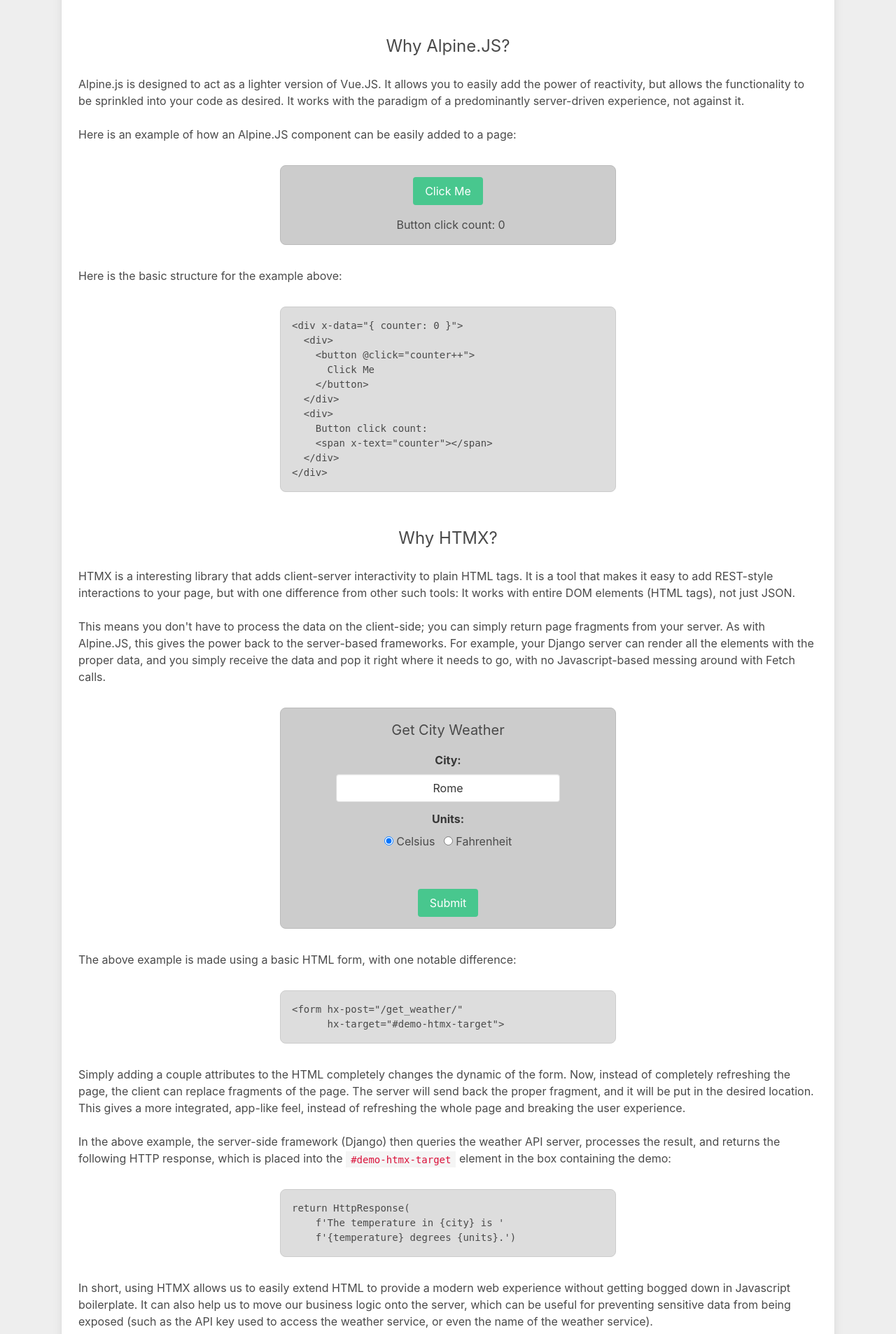
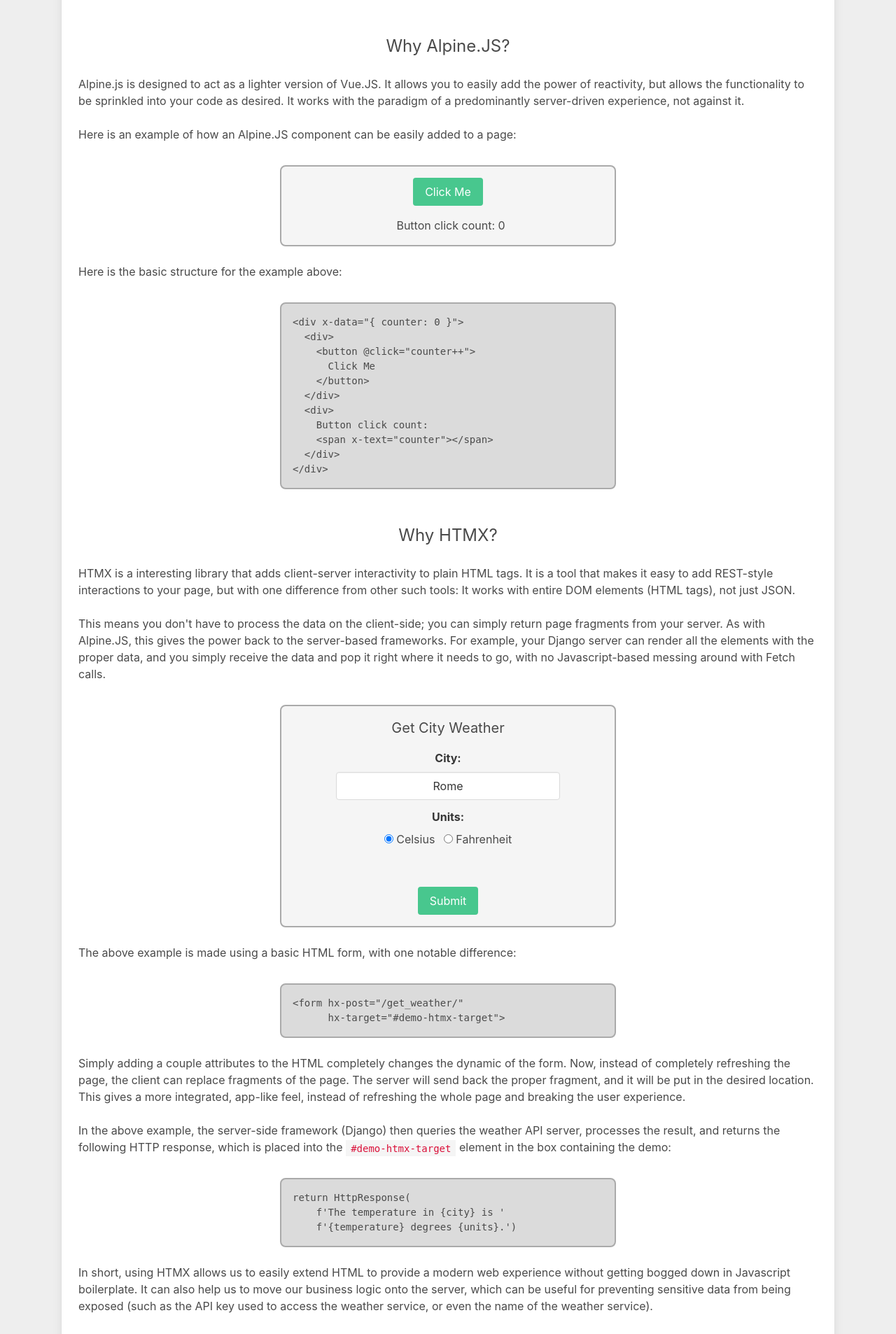
Before and after one commit to arcanemachine/django-htmx-alpine, a Django app: page / in a window 1280 px wide. Shown: the part 592-2498 px from the top of the page at 70% size. Run offline with Django 3.2, Linux system fonts and the light colour scheme; parts of the project's set-up code (start-up, migrations or seed data) failed here and were passed over; some libraries are stand-ins or nearby versions.

Commit message:
Use modified Bulma notification instead of custom CSS

```diff
--- a/static/css/base.css
+++ b/static/css/base.css
@@ -21,26 +21,6 @@ body {
   justify-content: space-between;
 }
 
-
-/* COMPONENTS */
-.n-box {
-  background-color: #eee;
-  margin-top: 2rem;
-  margin-bottom: 2rem;
-  padding: 1rem;
-  border-radius: 0.5rem;
-  border: 1px solid black;
-}
-
-.n-box-gray-lighter {
-  background-color: #ddd;
-  border-color: #ccc;
-}
-
-.n-box-gray-light {
-  background-color: #ccc;
-  border-color: #bbb;
-}
 
 /* BULMA */
 p {
@@ -80,6 +60,14 @@ p {
   position: absolute;
   width: 100vw;
   min-height: 3.5rem;
+}
+
+.notification {
+  margin-top: 2rem;
+  margin-bottom: 2rem;
+  padding: 1rem;
+  border-radius: 0.5rem;
+  border: 2px solid #aaa;
 }
 
 .section {
--- a/templates/about.html
+++ b/templates/about.html
@@ -33,8 +33,8 @@
     <p>Alpine.js is designed to act as a lighter version of Vue.JS. It allows you to easily add the power of reactivity, but allows the functionality to be sprinkled into your code as desired. It works with the paradigm of a predominantly server-driven experience, not against it.</p>
     <p>Here is an example of how an Alpine.JS component can be easily added to a page:</p>
 
-    <div class="w-max-30rem mx-auto n-box n-box-gray-light
-                has-text-centered border-radius-0.5rem"
+    <div class="w-max-30rem mx-auto notification has-text-centered
+                border-radius-0.5rem"
          x-data="{ counter: 0 }">
       <div>
         <button class="button is-success"
@@ -51,7 +51,7 @@
     </div>
 
     <p>Here is the basic structure for the example above:</p>
-    <pre class="w-max-30rem mx-auto n-box n-box-gray-lighter">&lt;div x-data=&quot;{ counter: 0 }&quot;&gt;
+    <pre class="w-max-30rem mx-auto notification has-background-grey-lighter">&lt;div x-data=&quot;{ counter: 0 }&quot;&gt;
   &lt;div&gt;
     &lt;button @click=&quot;counter++&quot;&gt;
       Click Me
@@ -67,8 +67,8 @@
     <p>HTMX is a interesting library that adds client-server interactivity to plain HTML tags. It is a tool that makes it easy to add REST-style interactions to your page, but with one difference from other such tools: It works with entire DOM elements (HTML tags), not just JSON.</p>
     <p>This means you don't have to process the data on the client-side; you can simply return page fragments from your server. As with Alpine.JS, this gives the power back to the server-based frameworks. For example, your Django server can render all the elements with the proper data, and you simply receive the data and pop it right where it needs to go, with no Javascript-based messing around with Fetch calls.</p>
 
-    <div class="w-max-30rem mx-auto px-5 n-box n-box-gray-light
-                border-radius-0.5rem has-text-centered">
+    <div class="w-max-30rem mx-auto px-5 notification border-radius-0.5rem
+                has-text-centered">
       <div class="is-size-5">Get City Weather</div>
 
       <form hx-post="{% url 'get_weather' %}"
@@ -132,14 +132,14 @@
 
     <p>The above example is made using a basic HTML form, with one notable difference:</p>
 
-    <pre class="w-max-30rem mx-auto n-box n-box-gray-lighter">&lt;form hx-post=&quot;{% url 'get_weather' %}&quot;
+    <pre class="w-max-30rem mx-auto notification has-background-grey-lighter">&lt;form hx-post=&quot;{% url 'get_weather' %}&quot;
       hx-target=&quot;#demo-htmx-target&quot;&gt;</pre>
 
     <p>Simply adding a couple attributes to the HTML completely changes the dynamic of the form. Now, instead of completely refreshing the page, the client can replace fragments of the page. The server will send back the proper fragment, and it will be put in the desired location. This gives a more integrated, app-like feel, instead of refreshing the whole page and breaking the user experience.</p>
 
     <p>In the above example, the server-side framework (Django) then queries the weather API server, processes the result, and returns the following HTTP response, which is placed into the <code>#demo-htmx-target</code> element in the box containing the demo:</p>
 
-    <pre class="w-max-30rem mx-auto n-box n-box-gray-lighter">return HttpResponse(
+    <pre class="w-max-30rem mx-auto notification has-background-grey-lighter">return HttpResponse(
     f'The temperature in {city} is '
     f'{temperature} degrees {units}.')</pre>
 
```
